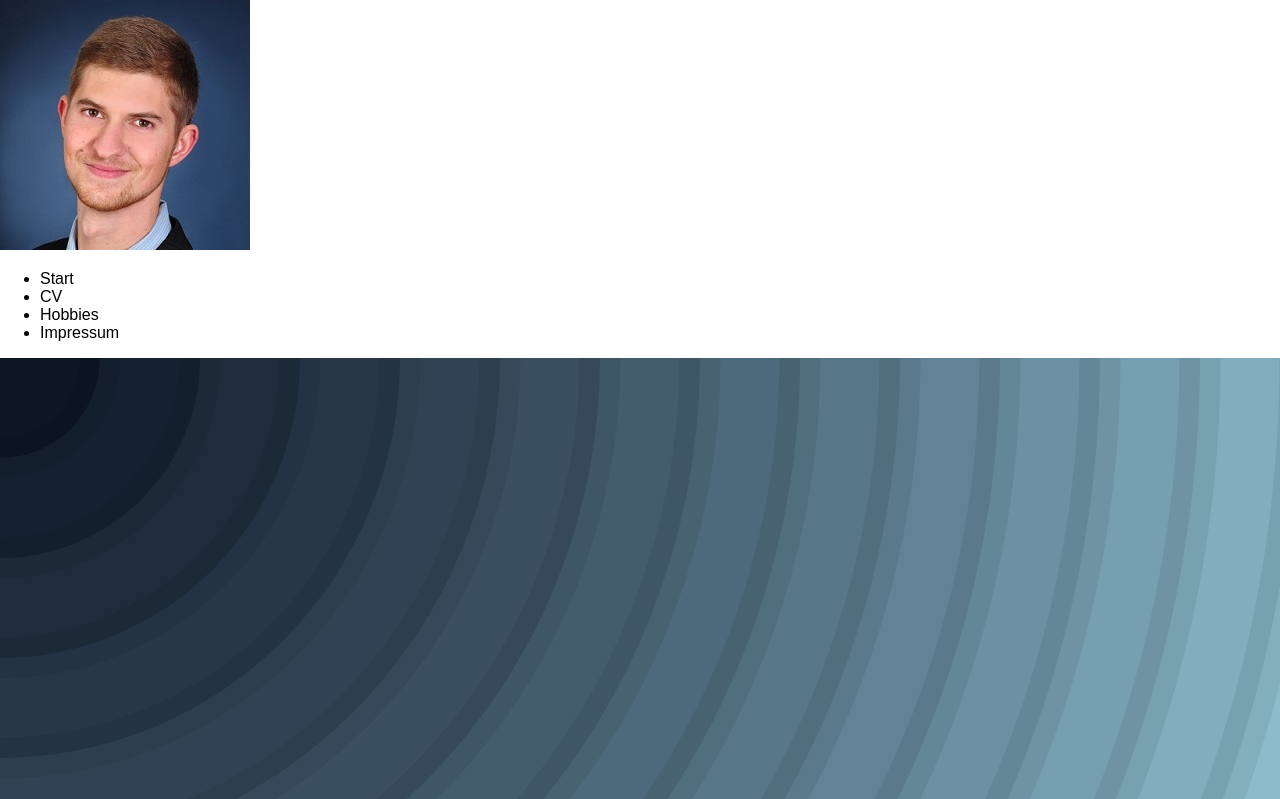
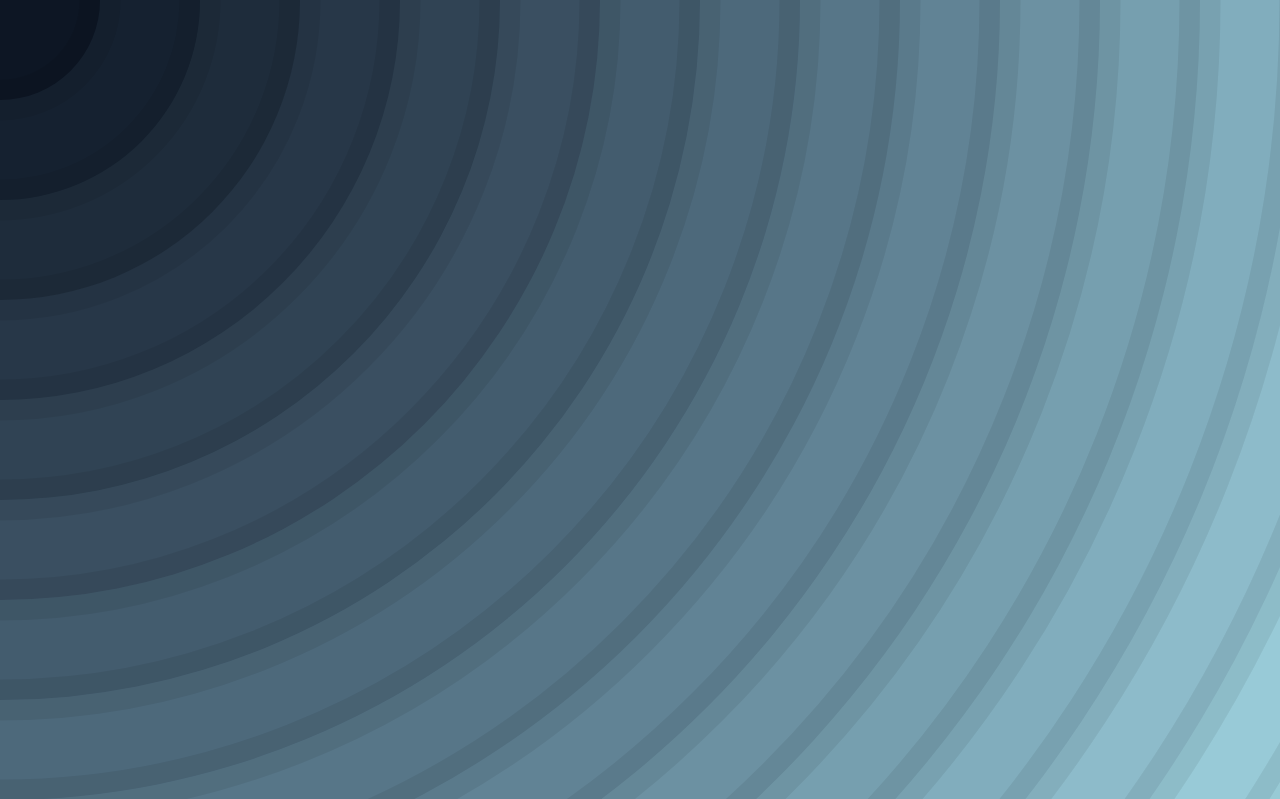
Before and after one commit to njester/PersonalWebsite, a website built with webpack: page src/index.html in a window 1280 px wide. Shown: the top 799 px of the page. Built offline with nearby package versions, Linux system fonts and the light colour scheme; files whose address does not match are found by name.

Commit message:
navigation removed

```diff
--- a/src/index.html
+++ b/src/index.html
@@ -12,7 +12,7 @@
 </head>
 
 <body class="nav-open">
-  <nav class="nav jsNav">
+  <!-- <nav class="nav jsNav">
     <div class="nav__thumb">
       <img src="src/images/thumb3.jpg" alt="Manuel">
     </div>
@@ -26,7 +26,7 @@
 
   <a href="javascript:;" class="nav__toggle jsNavToggle">
     <span class="nav__togglestroke"></span>
-  </a>
+  </a> -->
   <div class="content">
     <section class="header jsHeader">
 
```
